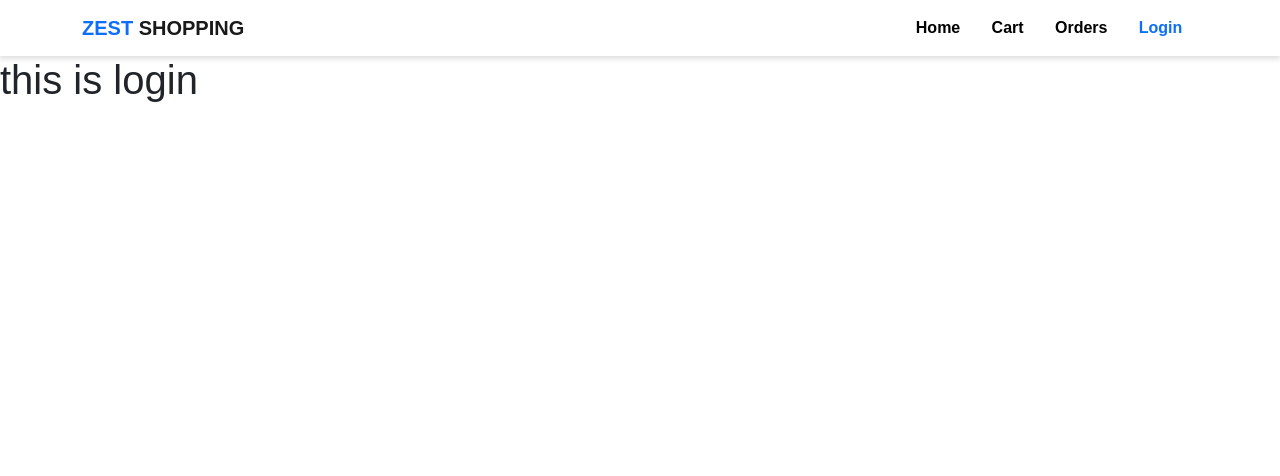
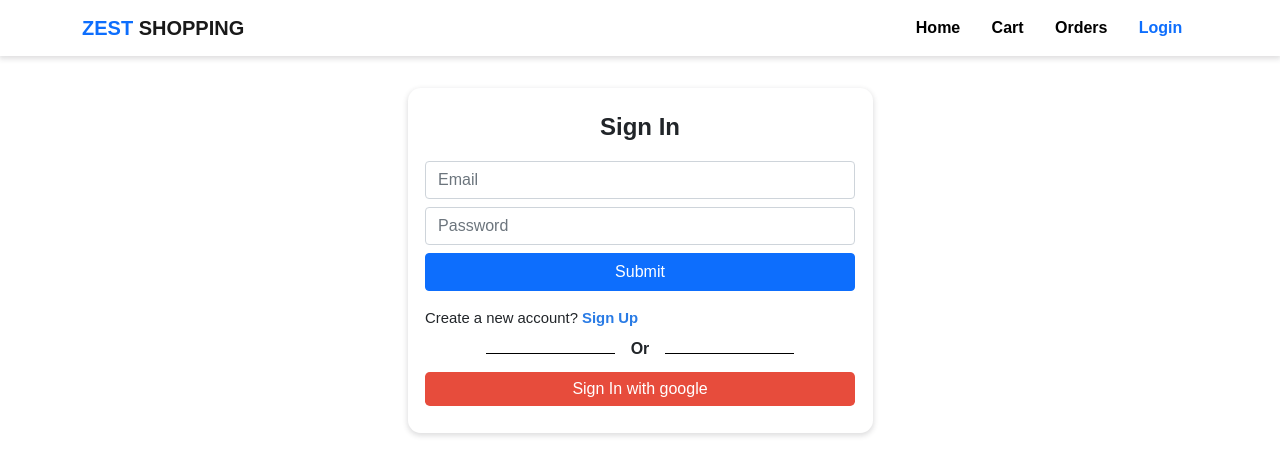
Before and after one commit to sagazirobiul/zest-shopping, a React (Create React App) app in the folder zest-shopping-client/: page /login in a window 1280 px wide. Shown: the top 476 px of the page. Built offline with nearby package versions, Linux system fonts and the light colour scheme.

Commit message:
implemented signIn & signUp form

```diff
--- a/zest-shopping-client/package.json
+++ b/zest-shopping-client/package.json
@@ -8,6 +8,7 @@
     "@testing-library/user-event": "^12.8.3",
     "axios": "^0.21.1",
     "bootstrap": "^5.0.2",
+    "firebase": "^8.8.0",
     "react": "^17.0.2",
     "react-bootstrap": "^2.0.0-beta.4",
     "react-dom": "^17.0.2",
--- a/zest-shopping-client/src/App.js
+++ b/zest-shopping-client/src/App.js
@@ -5,7 +5,7 @@ import NavBar from './components/NavBar/NavBar';
 import ProductDetails from './components/ProductDetails/ProductDetails';
 import Cart from './pages/Cart';
 import Orders from './pages/Orders';
-import Login from './pages/Login';
+import Login from './pages/login/Login';
 
 function App() {
   return (
--- a/zest-shopping-client/src/components/ProductDetails/ProductDetails.js
+++ b/zest-shopping-client/src/components/ProductDetails/ProductDetails.js
@@ -1,5 +1,5 @@
+import React,{ useEffect, useState } from 'react';
 import axios from 'axios';
-import React,{ useEffect, useState } from 'react';
 import { Col, Container, Row, Button } from 'react-bootstrap';
 import { useParams } from 'react-router-dom';
 import './ProductDetails.css'
@@ -26,6 +26,17 @@ const ProductDetails = () => {
         }
     }
 
+    const handleAddCart = () => {
+        const cartData = {
+            title: title,
+            image: image,
+            description: description,
+            category: category,
+            quantity: quantity,
+            price: price * quantity,
+        }
+    }
+
     return (
         <section className="py-5">
             <Container>
@@ -47,7 +58,7 @@ const ProductDetails = () => {
                         <h2>{title}</h2>
                         <h5 className="my-3">Category: <span className="text-primary">{category}</span></h5>
                         <p>{description}</p>
-                        <Button>Add to cart</Button>
+                        <Button onClick={handleAddCart}>Add to cart</Button>
                     </Col>
                 </Row>
             </Container>
--- /dev/null
+++ b/zest-shopping-client/src/components/SignInForm.js
@@ -0,0 +1,21 @@
+import React from 'react';
+import { useForm } from "react-hook-form";
+import { Form } from 'react-bootstrap';
+
+const SignInForm = () => {
+    const { register, handleSubmit } = useForm();
+
+    const onSubmit = data => {
+        console.log(data)
+    }
+
+    return (
+        <Form onSubmit={handleSubmit(onSubmit)}>
+            <input className="form-control" placeholder="Email" {...register("email")} required/>
+            <input className="form-control my-2" type="password" placeholder="Password" {...register("password")} required/>
+            <input className="btn w-100 btn-primary mb-2" type="submit" />
+        </Form>
+    );
+};
+
+export default SignInForm;
--- /dev/null
+++ b/zest-shopping-client/src/components/SignUpForm.js
@@ -0,0 +1,22 @@
+import React from 'react';
+import { useForm } from "react-hook-form";
+import { Form } from 'react-bootstrap';
+
+const SignUpForm = () => {
+    const { register, handleSubmit } = useForm();
+
+    const onSubmit = data => {
+        console.log(data)
+    }
+
+    return (
+        <Form onSubmit={handleSubmit(onSubmit)}>
+            <input className="form-control mb-2" placeholder="Name" {...register("name")} required/>
+            <input className="form-control" placeholder="Email" {...register("email")} required/>
+            <input className="form-control my-2" type="password" placeholder="Password" {...register("password")} required/>
+            <input className="btn w-100 btn-primary mb-2" type="submit" />
+        </Form>
+    );
+};
+
+export default SignUpForm;
--- a/zest-shopping-client/src/pages/Login.js
+++ /dev/null
@@ -1,11 +0,0 @@
-import React from 'react';
-
-const Login = () => {
-    return (
-        <div>
-            <h1>this is login</h1>
-        </div>
-    );
-};
-
-export default Login;
--- /dev/null
+++ b/zest-shopping-client/src/pages/login/Login.css
@@ -0,0 +1,55 @@
+.fromContainer {
+    box-shadow: 0 2px 5px 1px rgb(64 60 67 / 16%);
+    border-radius: 0.8rem;
+    margin-top: 2rem;
+    padding: 1.3rem 1.1rem 1.5rem;
+}
+
+.formTitle {
+    text-align: center;
+    font-weight: 700;
+    font-size: 1.5rem;
+}
+
+.userIdentity {
+    font-size: 0.92882rem;
+    font-weight: 500;
+    margin: 0.5rem 0;
+}
+.userIdentity button {
+    border: none;
+    background: transparent;
+    outline: none;
+    color: #297BE5;
+    font-weight: 600;
+    padding: 0;
+}
+
+.googleBtn {
+    color: #fff;
+    width: 100%;
+    border-radius: 0.3rem;
+    padding: 0.3rem 0;
+    outline: none;
+    border: none;
+    margin: 0.2rem 0;
+    background: #E74C3C;
+    transition: 0.3s;
+}
+.googleBtn:hover {
+    background: #cf4536;
+}
+
+.or {
+    text-align: center;
+    font-weight: 700;
+    margin-bottom: 0.5rem;
+}
+.or::before,
+.or::after {
+    display: inline-block;
+    content: "";
+    border-top: 0.1rem solid black;
+    min-width: 30%;
+    margin: 0 1rem;
+}
--- /dev/null
+++ b/zest-shopping-client/src/pages/login/Login.js
@@ -0,0 +1,33 @@
+import React, { useState } from 'react';
+import { Col, Container } from 'react-bootstrap';
+import SignInForm from '../../components/SignInForm';
+import SignUpForm from '../../components/SignUpForm';
+import './Login.css'
+
+const Login = () => {
+    const [isNewUser, setIsNewUser] = useState(false);
+
+    return (
+        <Container>
+            <Col md={5} className="mx-auto fromContainer">
+                {
+                    isNewUser ?
+                    <>
+                        <p className="formTitle">Sign Up</p>
+                        <SignUpForm/>
+                        <p className="userIdentity">Already have an account? <button onClick={() => setIsNewUser(false)}>Sign In</button></p>
+                    </>:
+                    <>
+                        <p className="formTitle">Sign In</p>
+                        <SignInForm/>
+                        <p className="userIdentity">Create a new account? <button onClick={() => setIsNewUser(true)}>Sign Up</button></p>
+                    </>
+                }
+                <p className="or">Or</p>
+                <button className="googleBtn"> Sign In with google</button>
+            </Col>
+        </Container>
+    );
+};
+
+export default Login;
```
Also changed, not shown: 1 other file (tests, documents, lock files or other folders).
